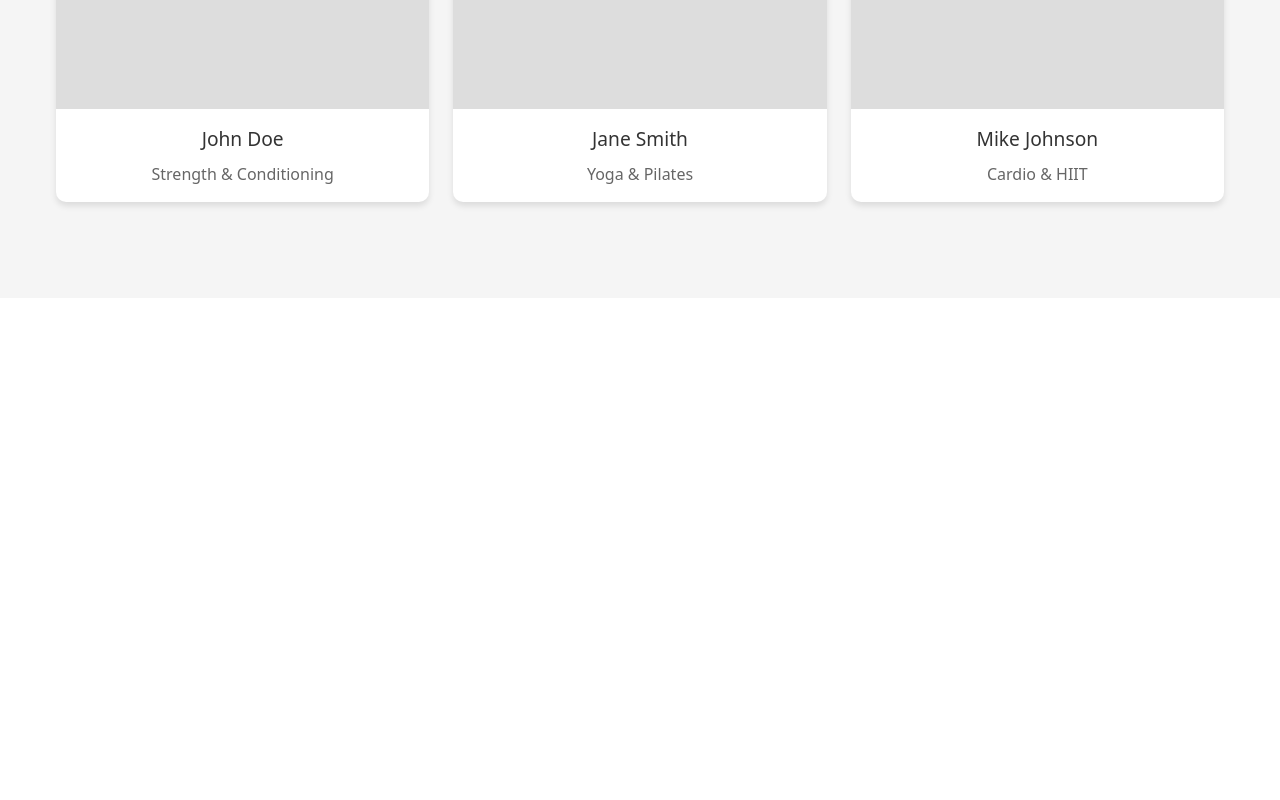
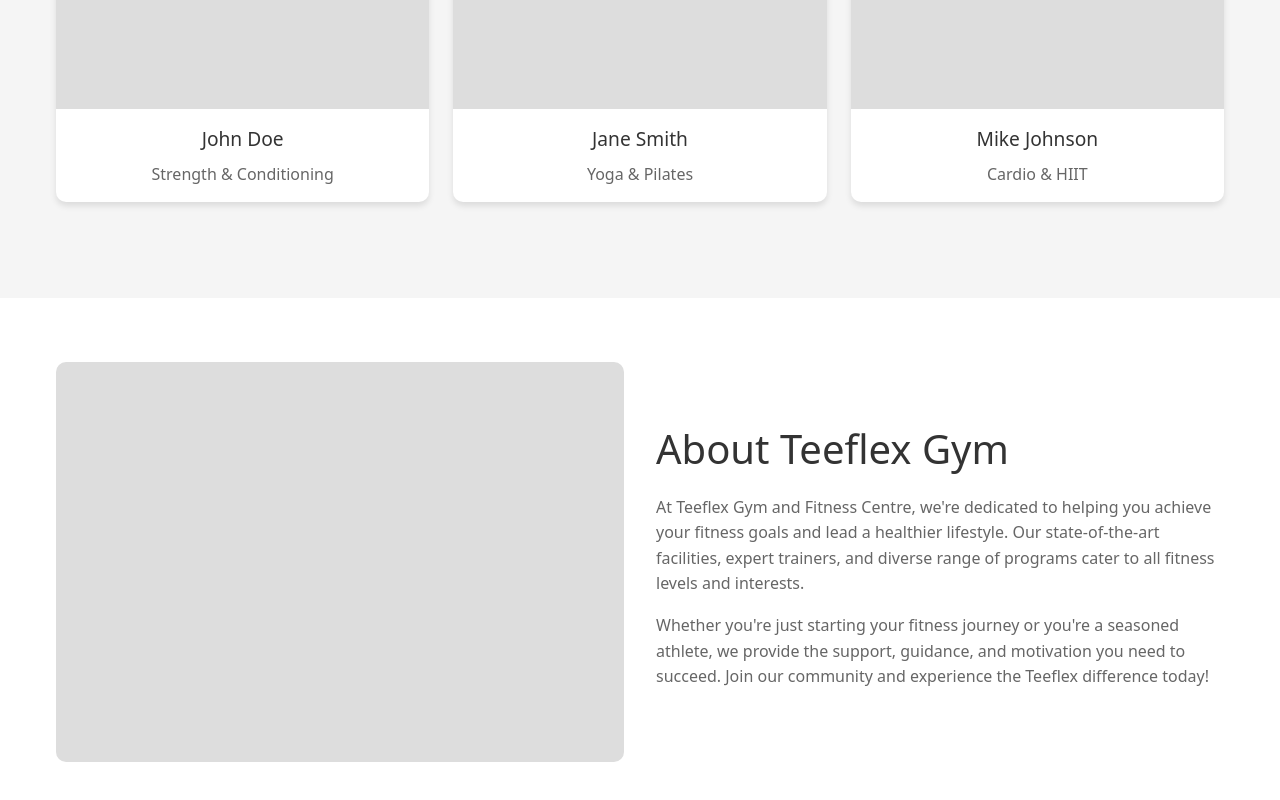
Before and after one commit to Anthony-Ngonde/Teeflex-Website, a React (Vite) app: page / in a window 1280 px wide. Shown: the part 2435-3235 px from the top of the page. Before the commit the page ends 2733 px from the top, so only its background shows below. Built offline with nearby package versions, Linux system fonts and the light colour scheme.

Commit message:
Added about section

```diff
--- a/src/App.jsx
+++ b/src/App.jsx
@@ -4,6 +4,7 @@ import Home from './components/Home/Home';
 import Program from './components/Program/Program';
 import Membership from './components/Membership/Membership';
 import Trainers from './components/Trainers/Trainers';
+import About from './components/About/About';
 
 function App() {
 
@@ -14,6 +15,7 @@ function App() {
       <Program />
       <Membership />
       <Trainers />
+      < About />
     </div>
   )
 }
--- /dev/null
+++ b/src/components/About/About.css
@@ -0,0 +1,37 @@
+.about {
+    padding: 4rem 0;
+    background-color: #fff;
+  }
+
+  .about-container {
+    max-width: 1200px;
+    margin: 0 auto;
+    display: flex;
+    justify-content: space-between;
+    align-items: center;
+    padding: 0 1rem;
+  }
+
+  .about-image {
+    flex: 1;
+    height: 400px;
+    background-color: #ddd;
+    border-radius: 10px;
+    margin-right: 2rem;
+  }
+
+  .about-content {
+    flex: 1;
+  }
+
+  .about-content h2 {
+    font-size: 2.5rem;
+    margin-bottom: 1rem;
+    color: #333;
+  }
+
+  .about-content p {
+    margin-bottom: 1rem;
+    color: #666;
+    line-height: 1.6;
+  }
--- /dev/null
+++ b/src/components/About/About.jsx
@@ -0,0 +1,19 @@
+import React from 'react';
+import './About.css';
+
+function About() {
+  return (
+    <section id="about" className="about">
+      <div className="about-container">
+        <div className="about-image"></div>
+        <div className="about-content">
+          <h2>About Teeflex Gym</h2>
+          <p>At Teeflex Gym and Fitness Centre, we're dedicated to helping you achieve your fitness goals and lead a healthier lifestyle. Our state-of-the-art facilities, expert trainers, and diverse range of programs cater to all fitness levels and interests.</p>
+          <p>Whether you're just starting your fitness journey or you're a seasoned athlete, we provide the support, guidance, and motivation you need to succeed. Join our community and experience the Teeflex difference today!</p>
+        </div>
+      </div>
+    </section>
+  );
+}
+
+export default About;
```
